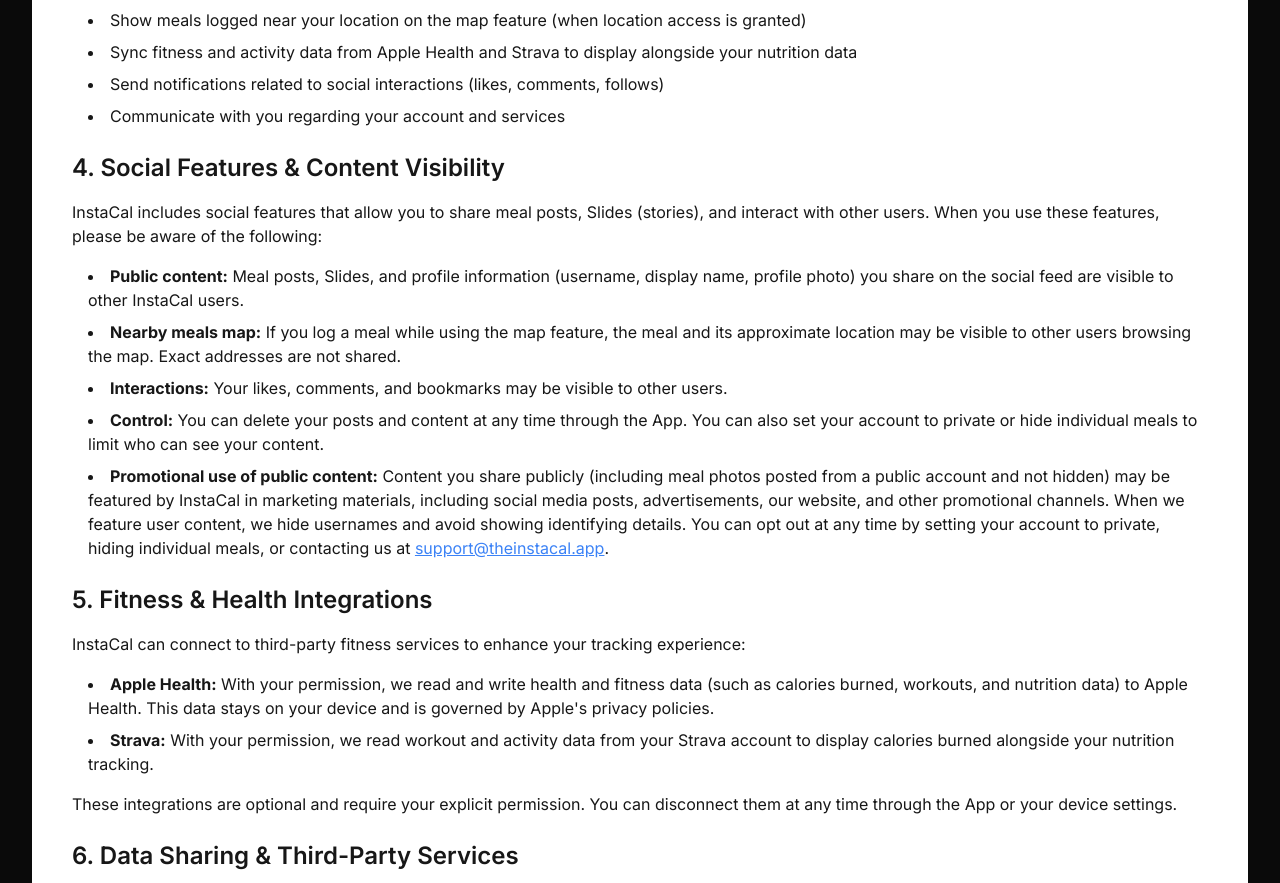
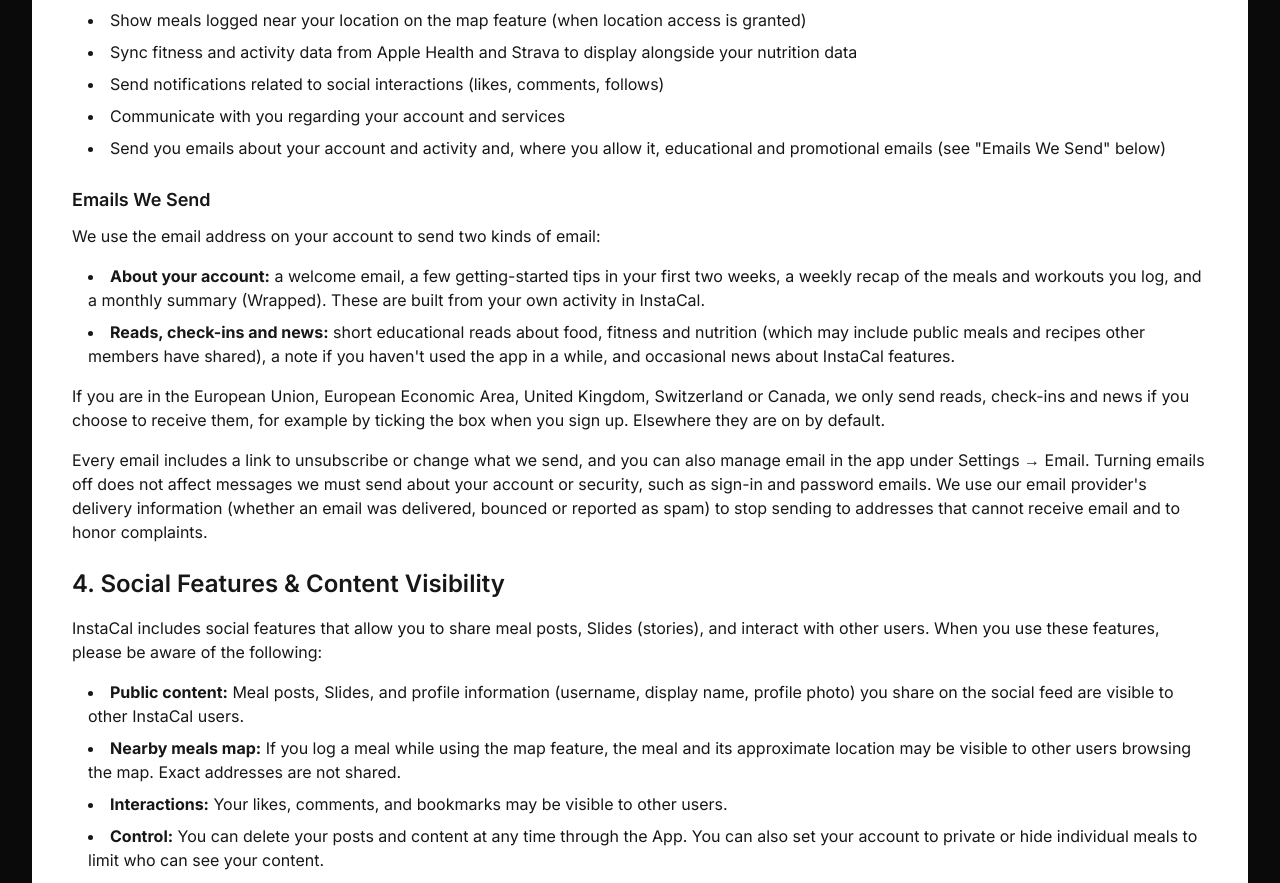
Before and after one commit to dcrame2/macro-app-marketing-website, a Next.js app: page /privacy in a window 1280 px wide. Shown: the part 1880-2763 px from the top of the page. Built offline with nearby package versions, Linux system fonts and the light colour scheme.

Commit message:
feat: privacy policy update

```diff
--- a/src/app/(main)/privacy/page.jsx
+++ b/src/app/(main)/privacy/page.jsx
@@ -9,7 +9,7 @@
           Privacy Policy for InstaCal
         </h1>
         <p className="mb-4 text-lg font-semibold">
-          <strong>Last Updated: April 24, 2026</strong>
+          <strong>Last Updated: September 15, 2026</strong>
         </p>
 
         {/* 1. Introduction */}
@@ -124,7 +124,45 @@
           </li>
           <li>Send notifications related to social interactions (likes, comments, follows)</li>
           <li>Communicate with you regarding your account and services</li>
+          <li>
+            Send you emails about your account and activity and, where you allow
+            it, educational and promotional emails (see &quot;Emails We Send&quot; below)
+          </li>
         </ul>
+
+        <h3 className="mb-2 mt-6 text-lg font-semibold">Emails We Send</h3>
+        <p className="mb-4">
+          We use the email address on your account to send two kinds of email:
+        </p>
+        <ul className="ml-4 list-inside list-disc space-y-2">
+          <li>
+            <strong>About your account:</strong> a welcome email, a few
+            getting-started tips in your first two weeks, a weekly recap of the
+            meals and workouts you log, and a monthly summary (Wrapped). These
+            are built from your own activity in InstaCal.
+          </li>
+          <li>
+            <strong>Reads, check-ins and news:</strong> short educational reads
+            about food, fitness and nutrition (which may include public meals and
+            recipes other members have shared), a note if you haven&apos;t used the
+            app in a while, and occasional news about InstaCal features.
+          </li>
+        </ul>
+        <p className="mb-4 mt-4">
+          If you are in the European Union, European Economic Area, United
+          Kingdom, Switzerland or Canada, we only send reads, check-ins and news
+          if you choose to receive them, for example by ticking the box when you
+          sign up. Elsewhere they are on by default.
+        </p>
+        <p className="mb-4">
+          Every email includes a link to unsubscribe or change what we send, and
+          you can also manage email in the app under Settings &rarr; Email. Turning
+          emails off does not affect messages we must send about your account or
+          security, such as sign-in and password emails. We use our email
+          provider&apos;s delivery information (whether an email was delivered,
+          bounced or reported as spam) to stop sending to addresses that cannot
+          receive email and to honor complaints.
+        </p>
 
         {/* 4. Social Features & Visibility */}
         <h2 className="mb-4 mt-6 text-2xl font-semibold">4. Social Features &amp; Content Visibility</h2>
@@ -226,6 +264,11 @@
           </li>
           <li>
             <strong>Strava:</strong> Workout and activity data sync
+          </li>
+          <li>
+            <strong>Resend:</strong> Email delivery. Your email address, name and
+            the content of the emails we send you (such as your weekly recap) are
+            processed by Resend to deliver them.
           </li>
         </ul>
         <p className="mt-4">
```
Also changed, not shown: public/bimi/instacal-logo.svg (added).
